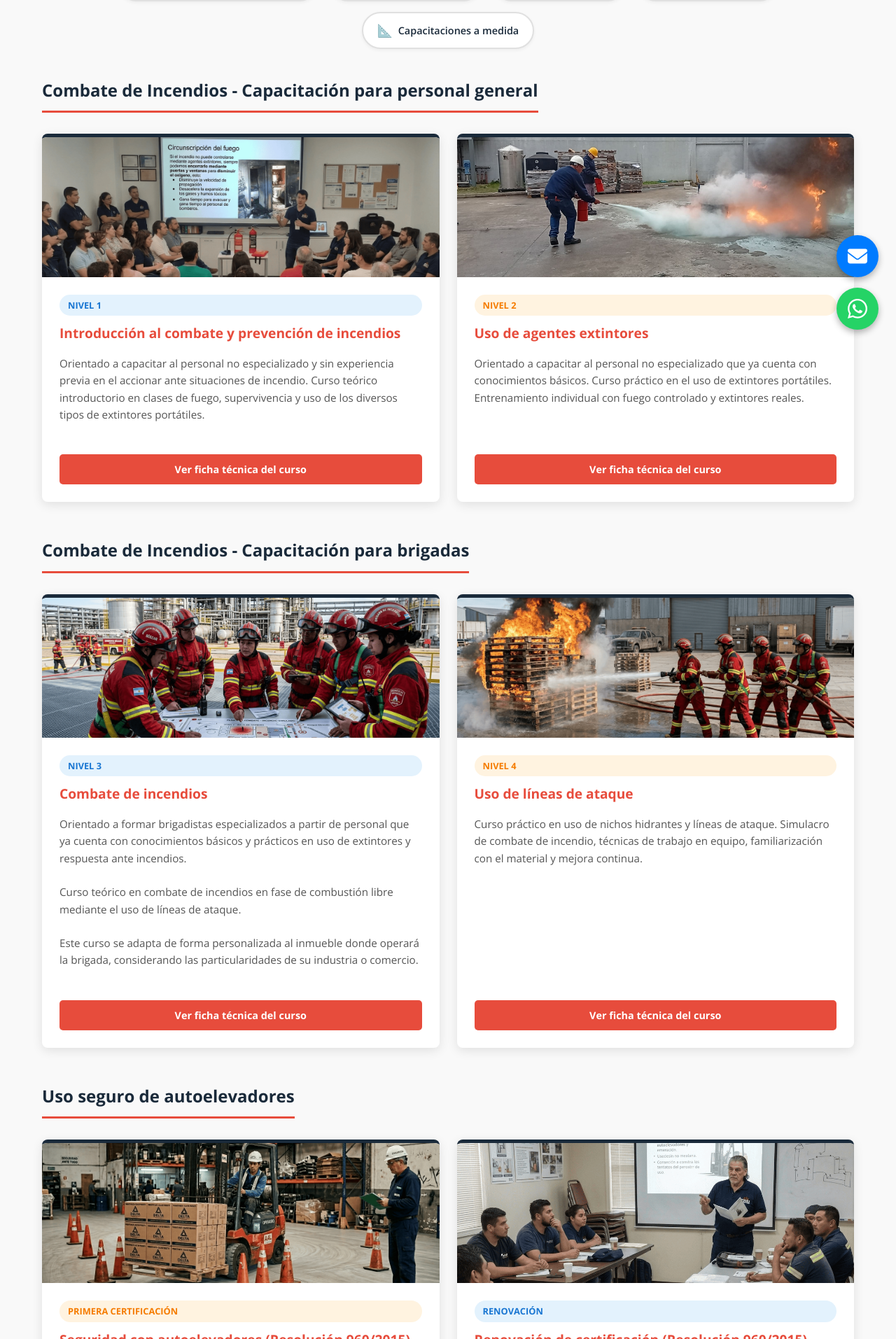
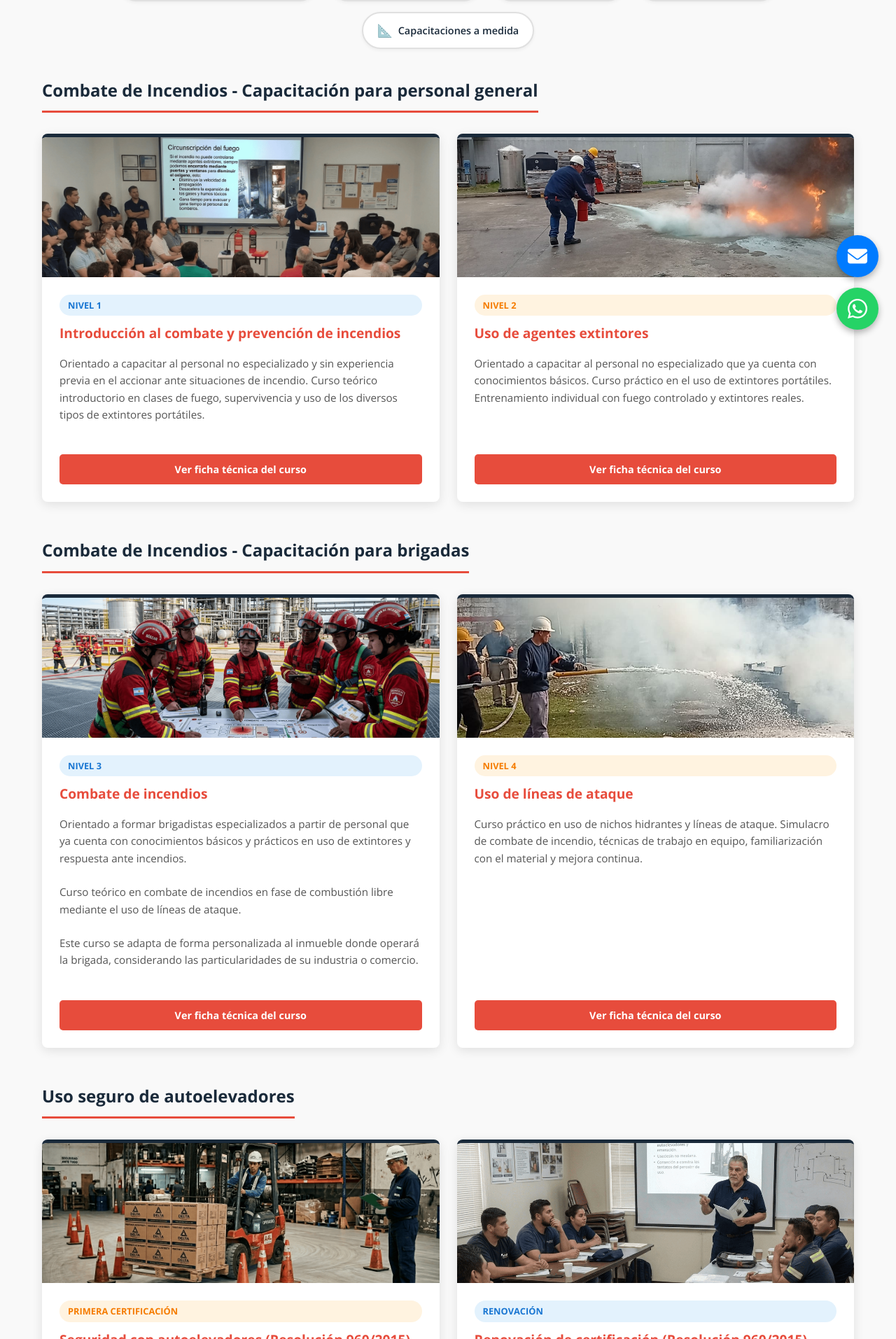
Before and after one commit to martov1/EDSI-nuevo-sitio, a Jekyll site: the page built from capacitacion-empresas.html, in a window 1280 px wide. Shown: the part 404-2317 px from the top of the page at 70% size. Built offline with Jekyll 4.4.1, drawn with Linux system fonts in a browser that asks for light colours.

Commit message:
reemplazo de imagenes de IA

```diff
--- a/capacitacion-empresas.html
+++ b/capacitacion-empresas.html
@@ -128,10 +128,7 @@ redirect_from:
     </div>
 
     <div class="curso-card">
-      <img
-        src="/assets/uso-de-lineas-de-ataque.png"
-        alt="Uso de líneas de ataque"
-      />
+      <img src="/assets/lineas-ataque.jpg" alt="Uso de líneas de ataque" />
       <div>
         <span class="badge badge-practico">Nivel 4</span>
         <h3>Uso de líneas de ataque</h3>
--- a/empresas/uso-de-lineas-de-ataque.css
+++ b/empresas/uso-de-lineas-de-ataque.css
@@ -22,7 +22,7 @@
 .hero-course-lineas {
   background-image:
     linear-gradient(rgba(0, 0, 0, 0.7), rgba(0, 0, 0, 0.4)),
-    url("..//assets/uso-de-lineas-de-ataque.png");
+    url("..//assets/lineas-ataque.jpg");
 }
 .hero-course h1 {
   font-size: 2.5rem;
```
Also changed, not shown: assets/lineas-ataque.jpg (added), assets/uso-de-lineas-de-ataque.png (deleted).
